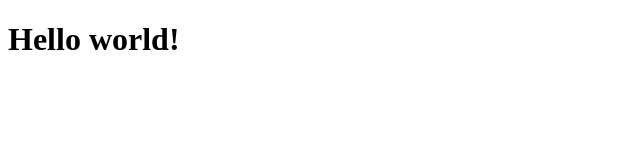
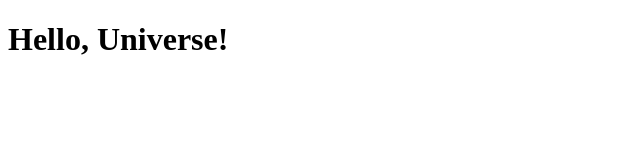
Before and after one commit to tonik-krijor/demo, a Gatsby site: page / in a window 1280 px wide. Shown: the whole page, without its empty margins (0-640 px from the left). Built offline with nearby package versions, Linux system fonts and the light colour scheme; Gatsby itself is replaced by a stand-in of ours.

Commit message:
Say hello to the universe

```diff
--- a/src/pages/index.js
+++ b/src/pages/index.js
@@ -1,7 +1,7 @@
 import React from "react"
 
 function IndexPage() {
-  return <h1>Hello world!</h1>
+  return <h1>Hello, Universe!</h1>
 }
 
 export default IndexPage
```
